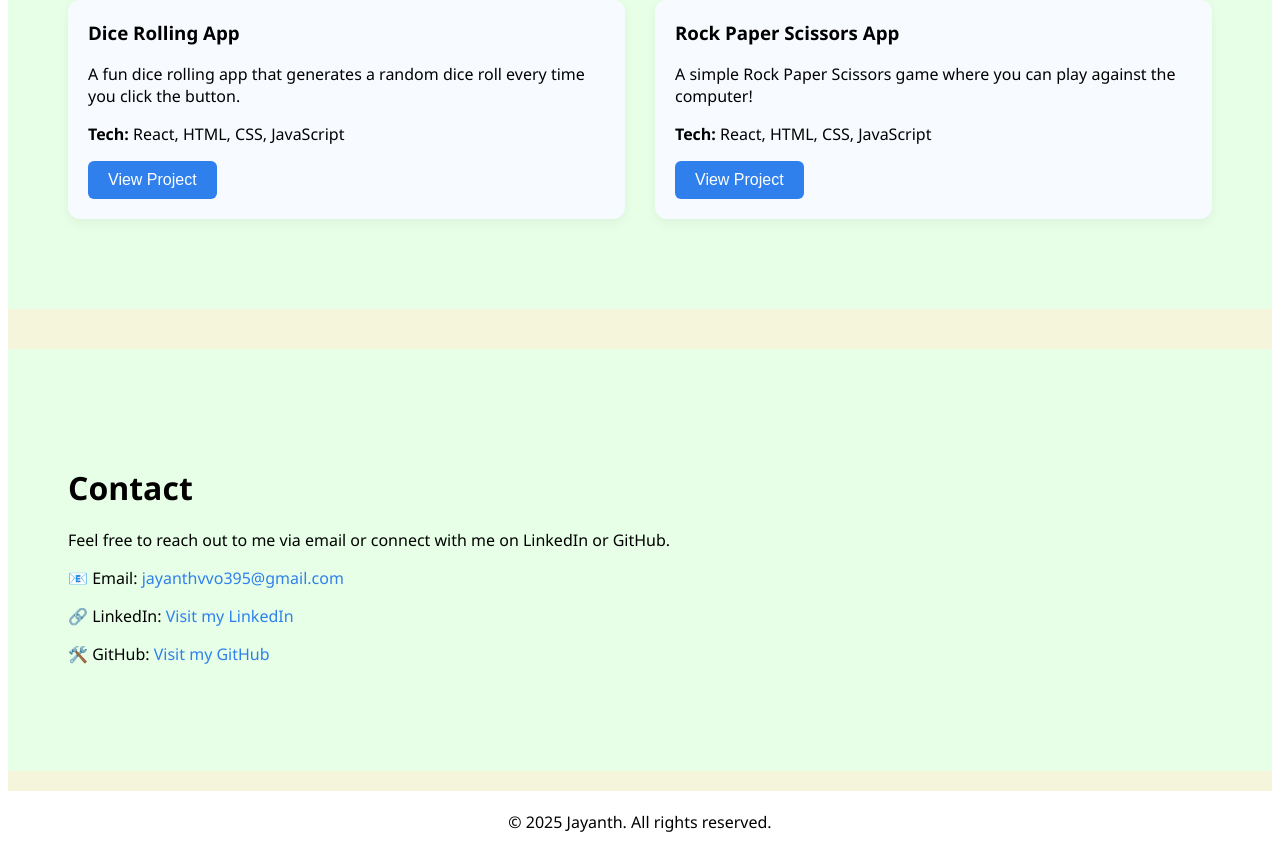
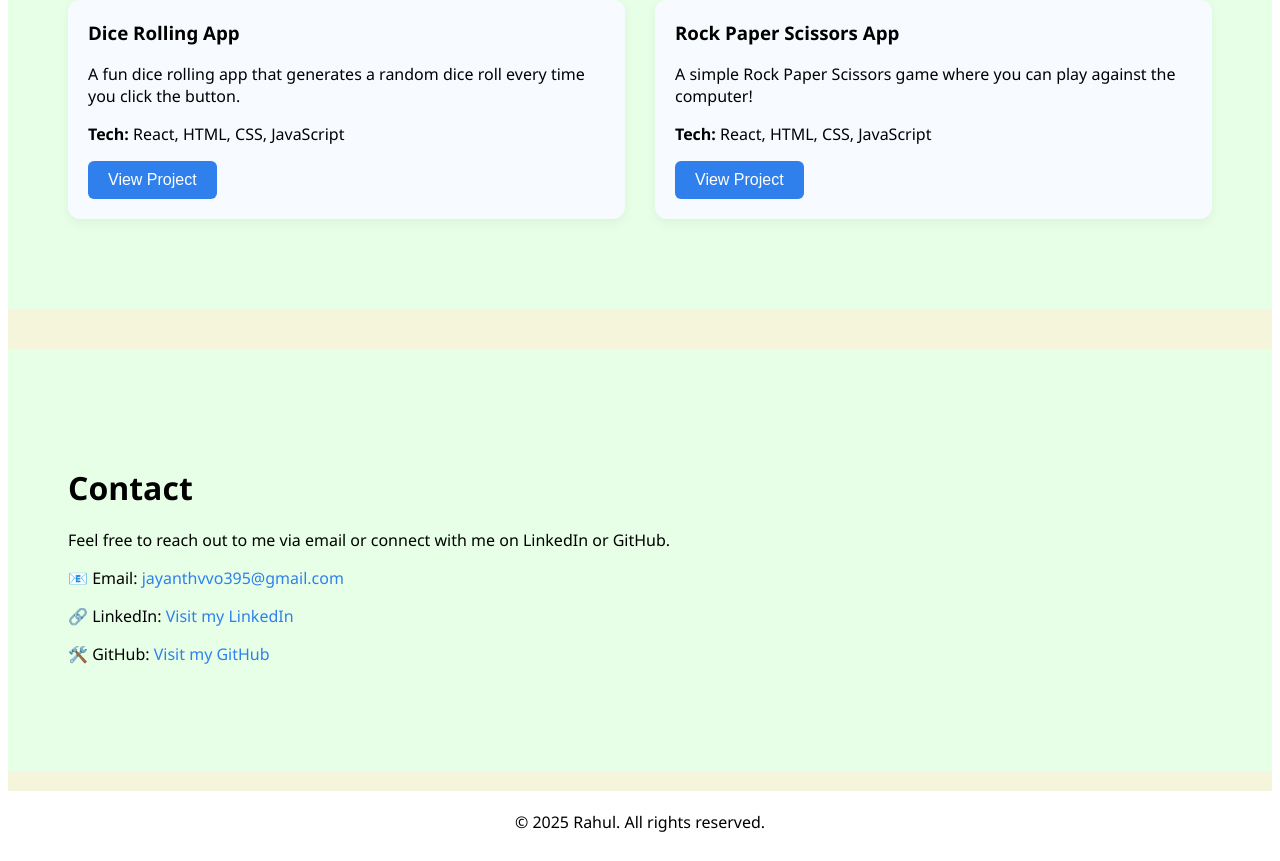
Before and after one commit to jayanthvvo/myportfolio, a React (Create React App) app: page / in a window 1280 px wide. Shown: the part 1493-2354 px from the top of the page. Built offline with nearby package versions, Linux system fonts and the light colour scheme.

Commit message:
Update App.jsx

```diff
--- a/src/App.jsx
+++ b/src/App.jsx
@@ -251,7 +251,7 @@ function App() {
   <p>Feel free to reach out to me via email or connect with me on LinkedIn or GitHub.</p>
 
   <p style={{ marginTop: '10px', fontWeight: '500' }}>
-    📧 Email: <a href="mailto:jayanthvvo395@gmail.com" style={{ color: '#2f80ed', textDecoration: 'none' }}>jayanthvvo395@gmail.com</a>
+    📧 Email: <a href="mailto:rahulkrp0644@gmail.com" style={{ color: '#2f80ed', textDecoration: 'none' }}>jayanthvvo395@gmail.com</a>
   </p>
 
   <p style={{ marginTop: '10px', fontWeight: '500' }}>
@@ -259,7 +259,7 @@ function App() {
   </p>
 
   <p style={{ marginTop: '10px', fontWeight: '500' }}>
-    🛠️ GitHub: <a href="https://github.com/jayanthvvo" target="_blank" rel="noopener noreferrer" style={{ color: '#2f80ed', textDecoration: 'none' }}>Visit my GitHub</a>
+    🛠️ GitHub: <a href="https://github.com" target="_blank" rel="noopener noreferrer" style={{ color: '#2f80ed', textDecoration: 'none' }}>Visit my GitHub</a>
   </p>
 </section>
 
@@ -268,7 +268,7 @@ function App() {
 
 <footer style={styles.footer}>
   <div>
-    © 2025 Jayanth. All rights reserved.
+    © 2025 Rahul. All rights reserved.
   </div>
 </footer>
 
```
